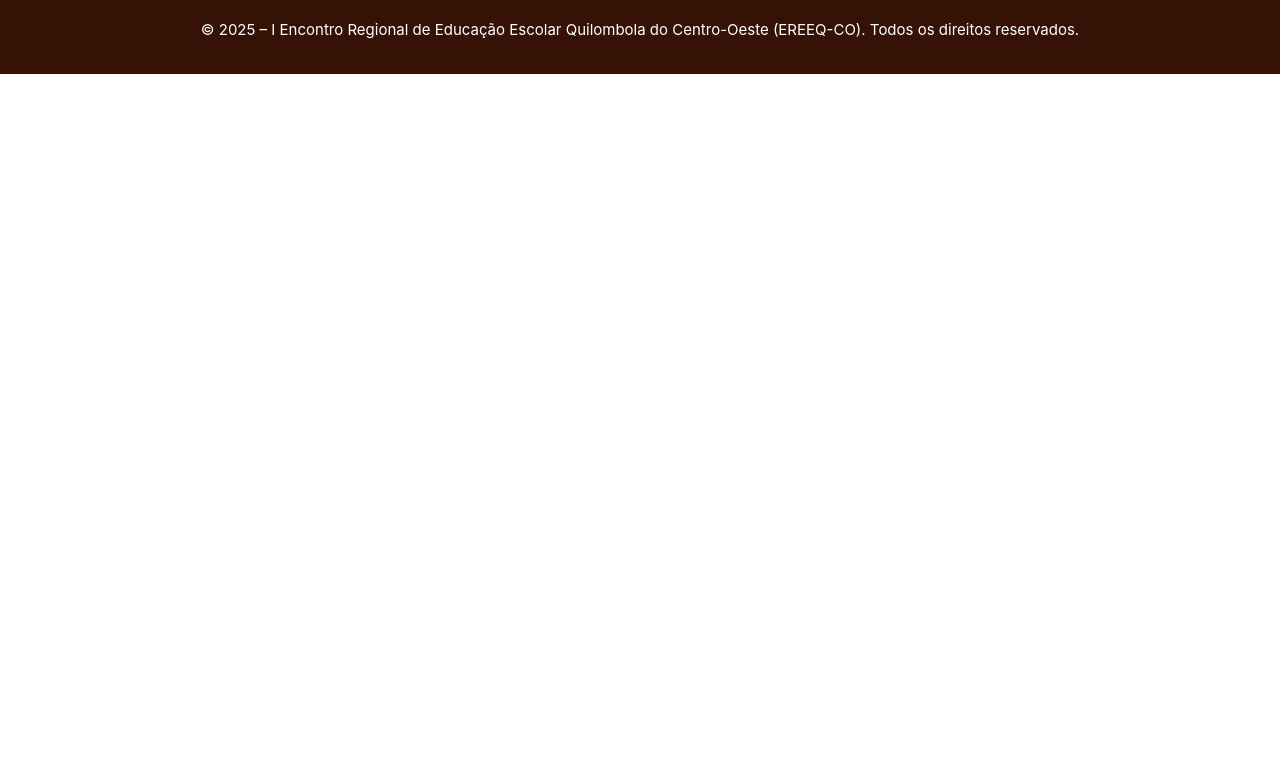
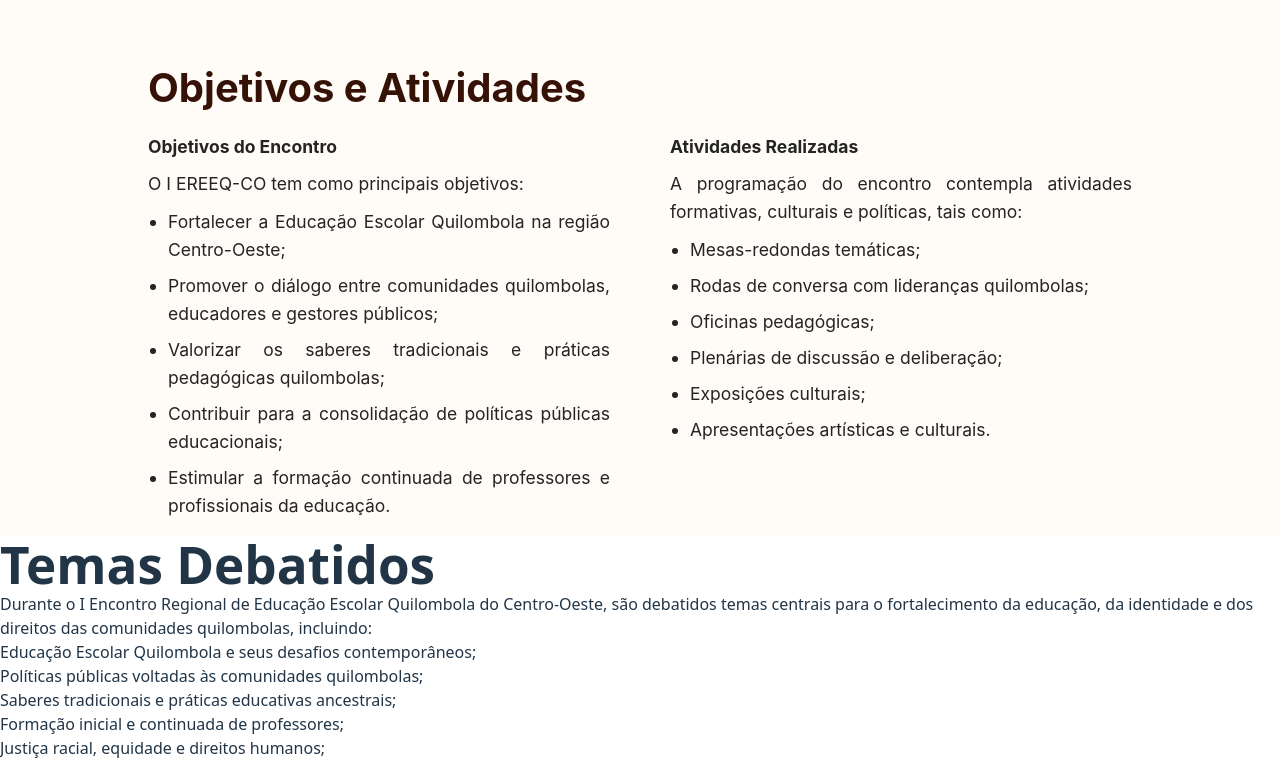
Before and after one commit to LuizGitH/EREEQ, a React (Vite) app: page / in a window 1280 px wide. Shown: the part 1380-2144 px from the top of the page. Before the commit the page ends 1454 px from the top, so only its background shows below. Built offline with nearby package versions, Linux system fonts and the light colour scheme.

Commit message:
feat: create TopicsDiscussed component

```diff
--- a/src/App.jsx
+++ b/src/App.jsx
@@ -3,6 +3,8 @@ import { Baseboard } from './components/Baseboard'
 import { Cabecalho } from './components/Cabecalho'
 import { Banner } from './components/Banner'
 import { AboutEvent } from './components/AboutEvent'
+import { ObjectivesAndActivities } from './components/ObjectivesAndActivities'
+import { TopicsDiscussed } from './components/TopicsDiscussed'
 function App() {
 
   return (
@@ -14,8 +16,8 @@ function App() {
       <main>
         <Banner/>
         <AboutEvent/>
-
-
+        <ObjectivesAndActivities/>
+        <TopicsDiscussed/>
       </main>
       <footer>
         <Baseboard />
--- a/src/components/AboutEvent/aboutEvent.estilos.css
+++ b/src/components/AboutEvent/aboutEvent.estilos.css
@@ -1,6 +1,7 @@
 .aboutEvent {
     background-color: #FFF6E9;
     padding: 80px 0;
+    height: 500px;
 }
 
 .aboutEvent div {
--- /dev/null
+++ b/src/components/ObjectivesAndActivities/index.jsx
@@ -0,0 +1,48 @@
+import './objectivesAndActivities.estilos.css'
+
+export function ObjectivesAndActivities() {
+    return (
+        <section className='objectivesAndActivities' >
+            <div className='container' >
+                <h1>
+                    Objetivos e Atividades
+                </h1>
+                <div className='content'>
+                    <div className='column'>
+                        <h2>
+                            Objetivos do Encontro
+                        </h2>
+                        <p>
+                            O I EREEQ-CO tem como principais objetivos:
+                        </p>
+                        <ul>
+                            <li>Fortalecer a Educação Escolar Quilombola na região Centro-Oeste;</li>
+                            <li>Promover o diálogo entre comunidades quilombolas, educadores e gestores públicos;</li>
+                            <li>Valorizar os saberes tradicionais e práticas pedagógicas quilombolas;</li>
+                            <li>Contribuir para a consolidação de políticas públicas educacionais;</li>
+                            <li>Estimular a formação continuada de professores e profissionais da educação.</li>
+                        </ul>
+                    </div>
+
+                    <div className='column'>
+                        <h2>
+                            Atividades Realizadas
+                        </h2>
+                        <p>
+                            A programação do encontro contempla atividades formativas, culturais e políticas, tais como:
+                        </p>
+                        <ul>
+                            <li>Mesas-redondas temáticas;</li>
+                            <li>Rodas de conversa com lideranças quilombolas;</li>
+                            <li>Oficinas pedagógicas;</li>
+                            <li>Plenárias de discussão e deliberação;</li>
+                            <li>Exposições culturais;</li>
+                            <li>Apresentações artísticas e culturais.</li>
+                        </ul>
+                    </div>
+                </div>
+            </div>
+        </section>
+    )
+
+}
--- /dev/null
+++ b/src/components/ObjectivesAndActivities/objectivesAndActivities.estilos.css
@@ -0,0 +1,67 @@
+.objectivesAndActivities {
+  width: 100%;
+  background-color: #FFFCF8;
+  padding: 80px 0;
+  height: 550px;
+}
+
+.container {
+  width: 80%;
+  max-width: 1200px;
+  margin: 0 auto;
+  padding: 0 20px;
+  font-family: 'Inter', sans-serif;
+  text-align: justify;
+}
+
+.objectivesAndActivities h1 {
+  font-size: 40px;
+  font-weight: 700;
+  color: #351205;
+  margin-bottom: 24px;
+}
+
+.content {
+  display: flex;
+  justify-content: space-between;
+  gap: 60px;
+}
+
+.column {
+  width: 50%;
+}
+
+.column h2 {
+  font-size: 17.5px;
+  font-weight: bold;
+  color: #242424;
+  margin-bottom: 10px;
+}
+.column p{
+  font-size: 17.5px;
+  color: #242424;
+  margin-bottom: 10px;
+  line-height: 1.6;
+}
+.column ul{
+  padding-left: 20px;
+}
+
+.column li{
+  font-size: 17.5px;
+  color: #242424;
+  margin-bottom: 8px;
+  line-height: 1.6;
+}
+/*
+.column ul {
+  padding-left: 20px;
+}
+
+.column li {
+  font-size: 14px;
+  color: #242424;
+  margin-bottom: 8px;
+  line-height: 1.6;
+}
+*/
--- /dev/null
+++ b/src/components/TopicsDiscussed/index.jsx
@@ -0,0 +1,29 @@
+import './topicsDiscussed.estilos.css'
+
+export function TopicsDiscussed() {
+    return (
+        <section>
+            <div>
+                <h1>
+                    Temas Debatidos
+                </h1>
+                <p>
+                    Durante o I Encontro Regional de Educação Escolar Quilombola do Centro-Oeste, são debatidos temas centrais para o fortalecimento da educação, da identidade e dos direitos das comunidades quilombolas, incluindo:
+                </p>
+                <ul>
+                    <li>Educação Escolar Quilombola e seus desafios contemporâneos; </li>
+                    <li>Políticas públicas voltadas às comunidades quilombolas; </li>
+                    <li>Saberes tradicionais e práticas educativas ancestrais;</li>
+                    <li>Formação inicial e continuada de professores; </li>
+                    <li>Justiça racial, equidade e direitos humanos;</li>
+                    <li> Cultura, identidade e território quilombola.</li>
+                </ul>
+            </div>
+            <div>
+                <img src="../../../public/TopicsDiscussed.jpg" alt="ssssscsdcsdc" />
+            </div>
+
+
+        </section>
+    )
+}
```
Also changed, not shown: public/TopicsDiscussed.jpg (added), src/components/TopicsDiscussed/topicsDiscussed.estilos.css (added).
